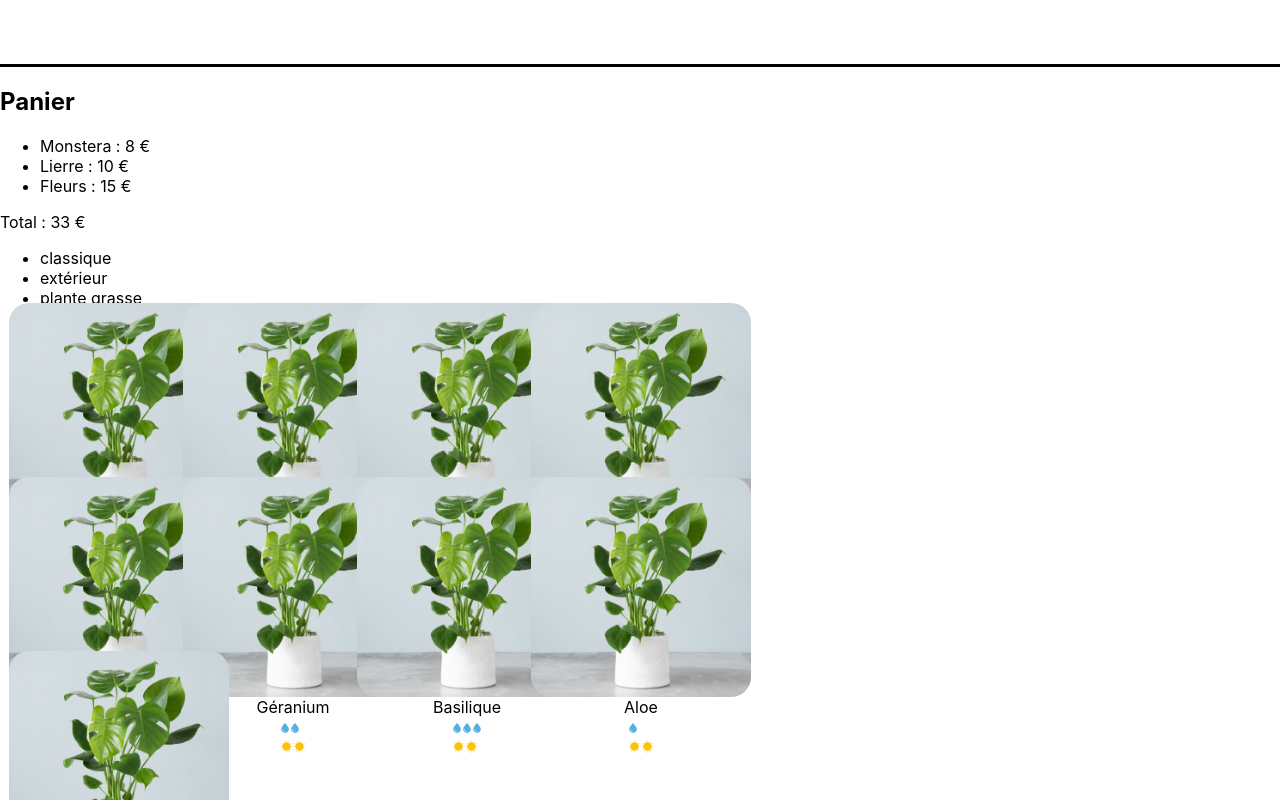
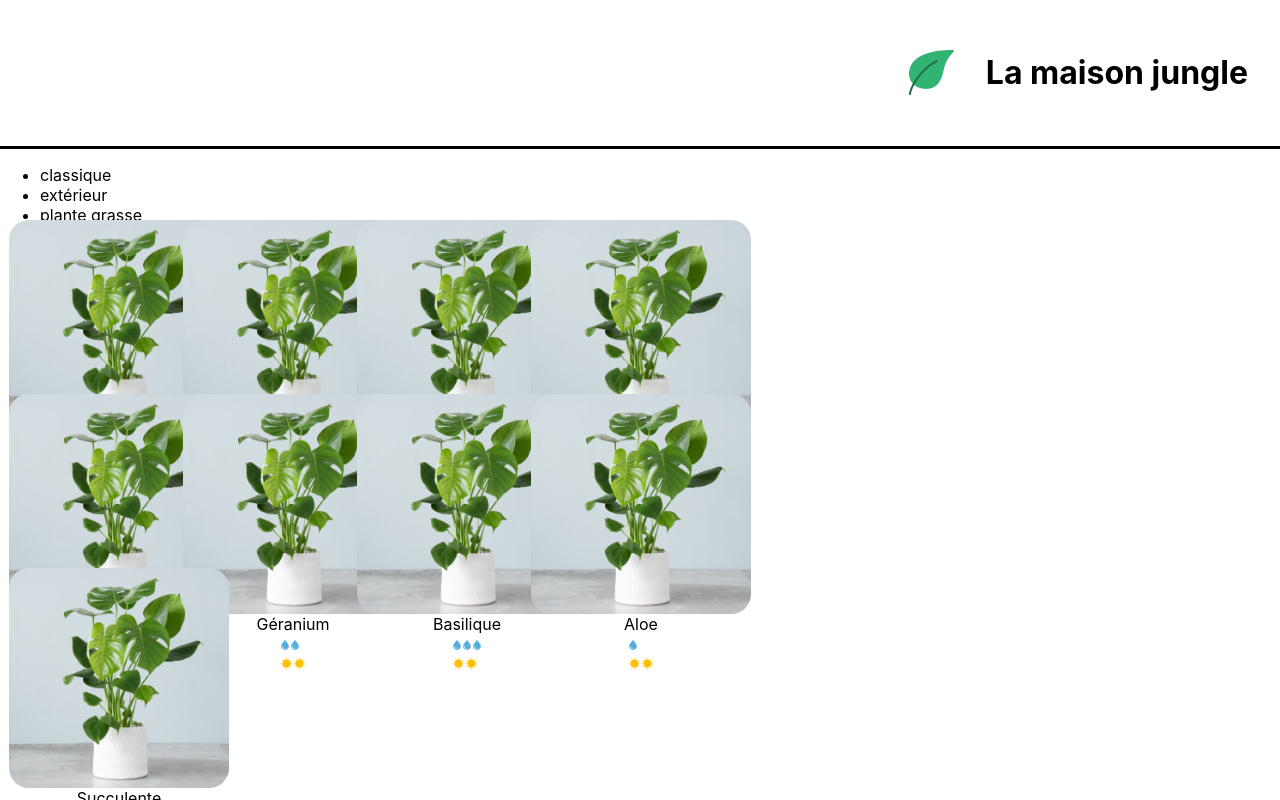
Before and after one commit to AdalbertPungu/Reactjs-Projects, a React (Create React App) app in the folder la-maison-jungle/: page / in a window 1280 px wide. Shown: the top 800 px of the page. Built offline with nearby package versions, Linux system fonts and the light colour scheme.

Commit message:
Update Banner component

```diff
--- a/la-maison-jungle/src/components/App.js
+++ b/la-maison-jungle/src/components/App.js
@@ -1,14 +1,17 @@
 import Banner from './Banner'
 import logo from '../assets/logo.png'
-import Cart from './Cart'
+// import Cart from './Cart'
 import Footer from './Footer'
 import ShoppingList from './ShoppingList'
 
 function App() {
 	return (
 		<div>
-			<Banner />
-			<Cart />
+			<Banner>
+				<img src={logo} alt='La maison jungle' className='lmj-logo' />
+				<h1 className='lmj-title'>La maison jungle</h1>
+			</Banner>
+			{/* <Cart /> */}
 			<ShoppingList />
 			<Footer />
 		</div>
```
